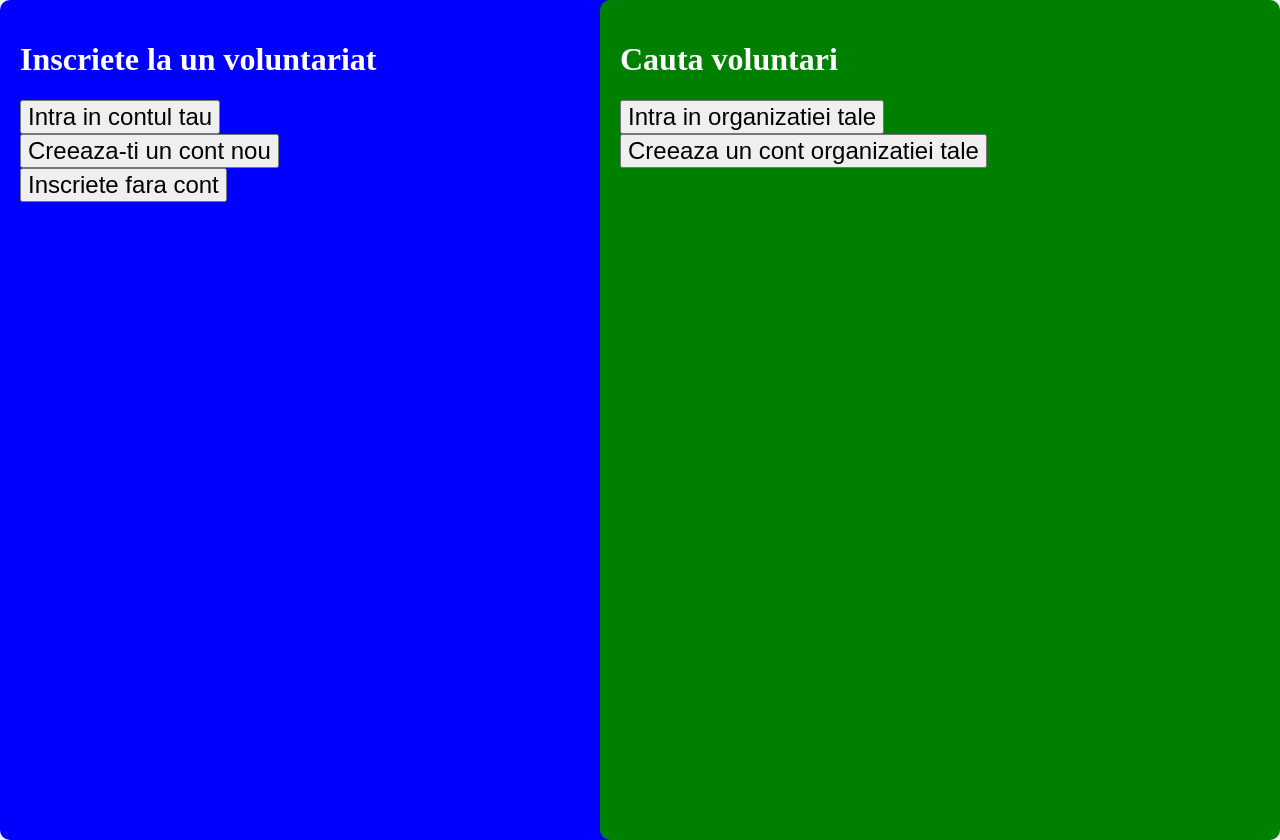
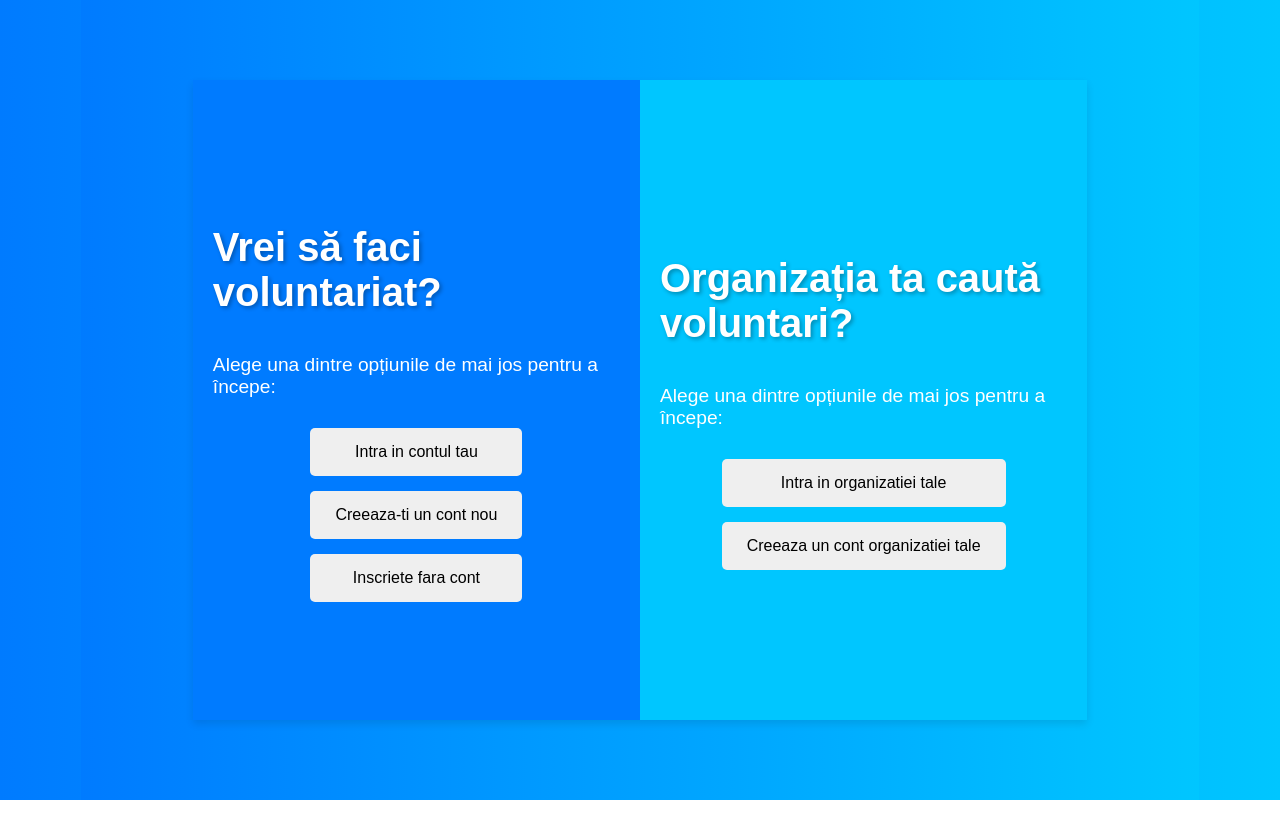
Before and after one commit to David070920/voluntariatcta, a plain HTML site: page index.html in a window 1280 px wide. After the commit the page ends 800 px from the top, so only its background shows below. Drawn offline with Linux system fonts and the light colour scheme.

Commit message:
Update index.html

```diff
--- a/index.html
+++ b/index.html
@@ -1,48 +1,103 @@
 <!DOCTYPE html>
-<html>
+<html lang="ro">
 <head>
+    <meta charset="UTF-8">
+    <meta name="viewport" content="width=device-width, initial-scale=1.0">
+    <title>Platforma de Voluntariat</title>
     <style>
-    .left-side {
-        background-color: blue;
-        color: white;
-        width: 50%;
-        height: 100vh;
-        padding: 20px;
-        border-radius: 10px;
-        box-shadow: 0 0 10px rgba(0, 0, 0, 0.2);
-        position: absolute;
-        left: 0;
-        top: 0;
+        body, html {
+            margin: 0;
+            padding: 0;
+            height: 100%;
+            font-family: Arial, sans-serif;
+            background: linear-gradient(to right, #007BFF, #00C6FF);
+            display: flex;
+            justify-content: center;
+            align-items: center;
         }
 
-    .right-side {
-        background-color: green;
+        .container {
+            display: flex;
+            width: 80%;
+            height: 80%;
+            box-shadow: 0 4px 8px rgba(0,0,0,0.1);
+        }
+
+        .side {
+            flex: 1;
+            display: flex;
+            flex-direction: column;
+            justify-content: center;
+            align-items: center;
             color: white;
-        width: 50%;
-        height: 100vh;
             padding: 20px;
-        border-radius: 10px;
-        box-shadow: 0 0 10px rgba(0, 0, 0, 0.2);
-        position: absolute;
-        right: 0;
-        top: 0;
+            box-sizing: border-box;
+            transition: transform 0.3s;
+        }
+
+        .side:hover {
+            transform: scale(1.05);
+        }
+
+        .side.left {
+            background-color: #007BFF;
+        }
+
+        .side.right {
+            background-color: #00C6FF;
+        }
+
+        h1 {
+            margin-bottom: 20px;
+            font-size: 2.5em;
+            text-shadow: 2px 2px 4px rgba(0,0,0,0.3);
+        }
+
+        p {
+            margin-bottom: 30px;
+            font-size: 1.2em;
+        }
+
+        .buttons {
+            display: flex;
+            flex-direction: column;
+            gap: 15px;
+        }
+
+        button {
+            padding: 15px 25px;
+            border: none;
+            border-radius: 5px;
+            font-size: 1em;
+            cursor: pointer;
+            transition: background-color 0.3s, transform 0.3s;
+        }
+
+        button:hover {
+            background-color: rgba(255, 255, 255, 0.2);
+            transform: translateY(-5px);
         }
     </style>
 </head>
 <body>
-    <div class="left-side">
-        <h1>Inscriete la un voluntariat</h1>
-        <button style="font-size: 24px;">Intra in contul tau</button>
-        <br>
-        <button style="font-size: 24px;">Creeaza-ti un cont nou</button>
-        <br>
-        <button style="font-size: 24px;">Inscriete fara cont</button>
+    <div class="container">
+        <div class="side left">
+            <h1>Vrei să faci voluntariat?</h1>
+            <p>Alege una dintre opțiunile de mai jos pentru a începe:</p>
+            <div class="buttons">
+                <button>Intra in contul tau</button>
+                <button>Creeaza-ti un cont nou</button>
+                <button>Inscriete fara cont</button>
             </div>
-    <div class="right-side">
-        <h1>Cauta voluntari</h1>
-        <button style="font-size: 24px;">Intra in organizatiei tale</button>
-        <br>
-        <button style="font-size: 24px;">Creeaza un cont organizatiei tale</button>
+        </div>
+        <div class="side right">
+            <h1>Organizația ta caută voluntari?</h1>
+            <p>Alege una dintre opțiunile de mai jos pentru a începe:</p>
+            <div class="buttons">
+                <button>Intra in organizatiei tale</button>
+                <button>Creeaza un cont organizatiei tale</button>
+            </div>
+        </div>
     </div>
 </body>
 </html>
```
Lines whose indentation alone changed are shown as unchanged.
